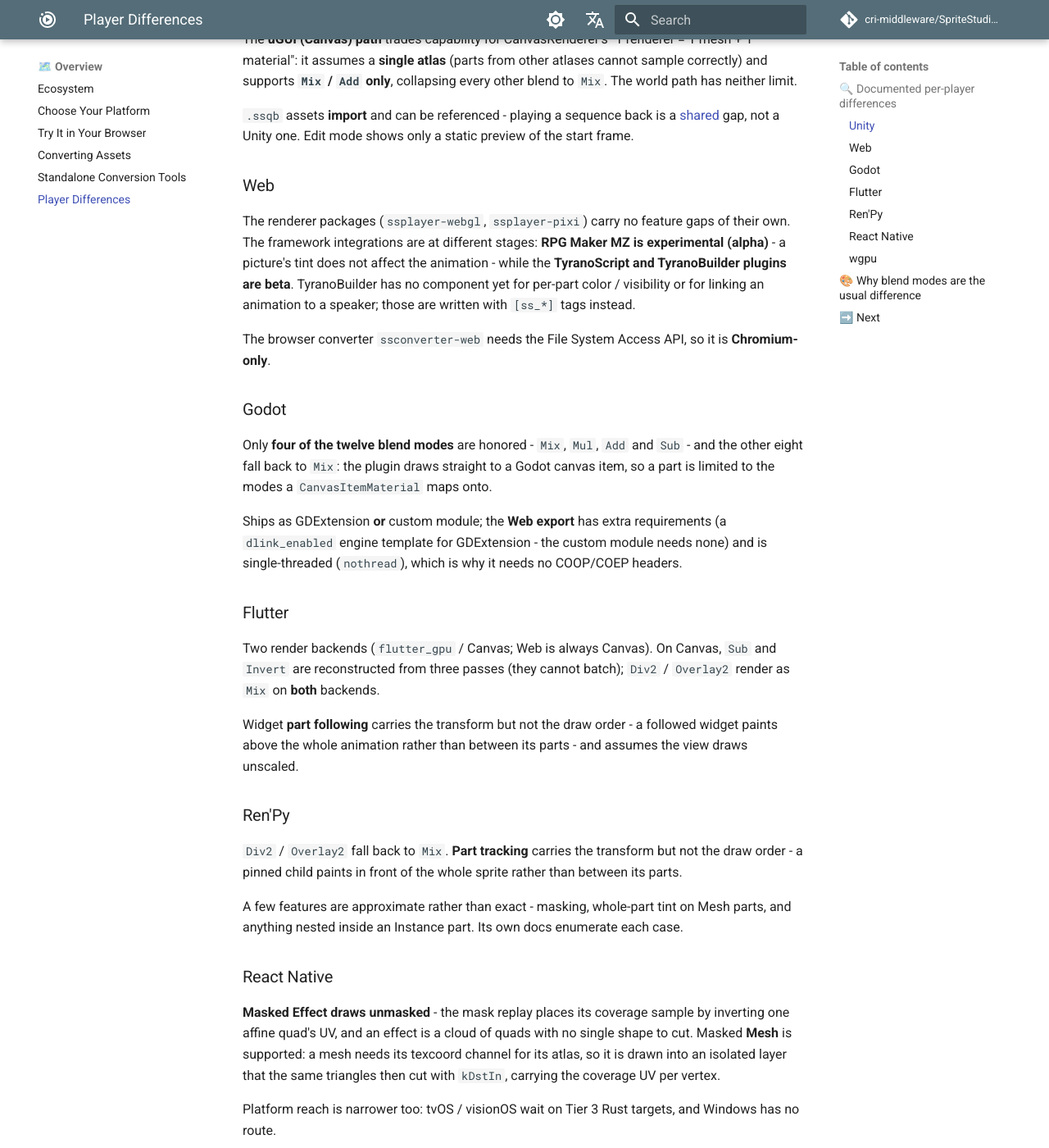
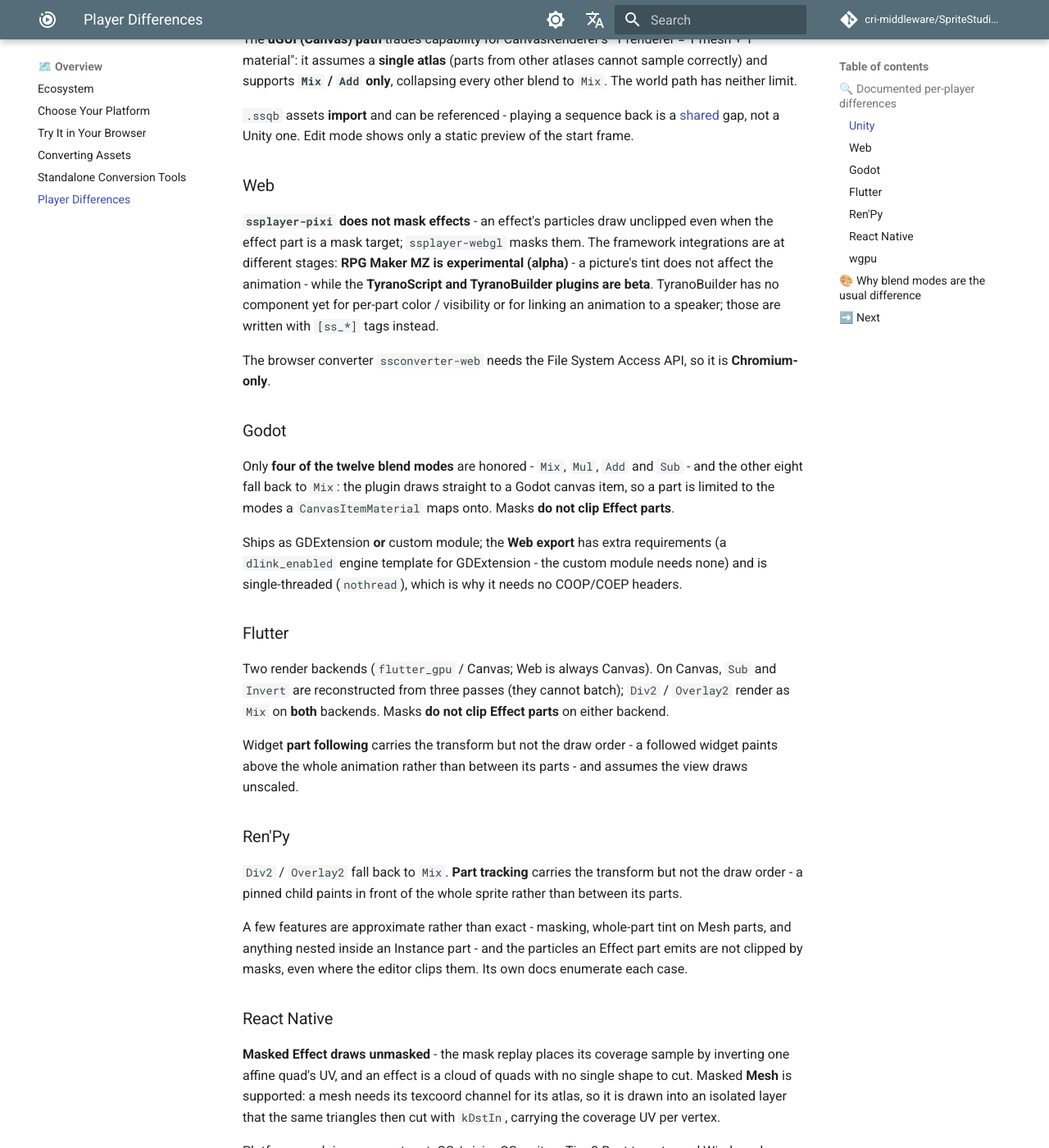
Before and after one commit to cri-middleware/SpriteStudio-Docs, an MkDocs documentation site: the page built from docs/en/overview/player-differences.md, in a window 1280 px wide and 1400 px high, scrolled down 1185 px. Shown: the whole window at 82% size. Built offline with MkDocs 1.6.1 and Material for MkDocs 9.7.7, drawn with Linux system fonts in a browser that asks for light colours; comment, search, counter and statistics services are not loaded; some of the changed text lies outside the part shown.

Commit message:
docs: name the players that do not mask effects
Web's Limitations & Scope page says ssplayer-pixi does not mask effects,
so the row saying the renderers have no gaps was wrong. Godot, Flutter
and Ren'Py say the same of their effects; React Native already had its
line here. Five of seven players leave an effect unclipped by a mask,
which makes it a difference worth naming.

```diff
--- a/docs/en/overview/player-differences.md
+++ b/docs/en/overview/player-differences.md
@@ -18,7 +18,7 @@ the core computes but leaves the player to draw or play - are in
 | Player | In short |
 |---|---|
 | **[Unity](../players/unity.md)** | The uGUI (Canvas) path carries limits the world path does not |
-| **[Web](../players/web.md)** | The renderers have no gaps; the framework integrations are at different stages |
+| **[Web](../players/web.md)** | PixiJS does not mask effects; the framework integrations are at different stages |
 | **[Godot](../players/godot.md)** | Four of the twelve blend modes are honored; the Web export has extra requirements |
 | **[Flutter](../players/flutter.md)** | Two render backends, and the Canvas one costs batching on two blends |
 | **[Ren'Py](../players/renpy.md)** | `Div2` / `Overlay2` fall back to `Mix`, and a few features are approximate |
@@ -48,10 +48,10 @@ start frame.
 
 ### Web
 
-The renderer packages (`ssplayer-webgl`, `ssplayer-pixi`) carry no feature gaps of their own. The
-framework integrations are at different stages: **RPG Maker MZ is experimental (alpha)** - a
-picture's tint does not affect the animation - while the **TyranoScript and TyranoBuilder plugins
-are beta**. TyranoBuilder has no component yet for per-part color / visibility or for linking an
+**`ssplayer-pixi` does not mask effects** - an effect's particles draw unclipped even when the effect
+part is a mask target; `ssplayer-webgl` masks them. The framework integrations are at different
+stages: **RPG Maker MZ is experimental (alpha)** - a picture's tint does not affect the animation -
+while the **TyranoScript and TyranoBuilder plugins are beta**. TyranoBuilder has no component yet for per-part color / visibility or for linking an
 animation to a speaker; those are written with `[ss_*]` tags instead.
 
 The browser converter `ssconverter-web` needs the File System Access API, so it is
@@ -61,7 +61,7 @@ The browser converter `ssconverter-web` needs the File System Access API, so it
 
 Only **four of the twelve blend modes** are honored - `Mix`, `Mul`, `Add` and `Sub` - and the
 other eight fall back to `Mix`: the plugin draws straight to a Godot canvas item, so a part is
-limited to the modes a `CanvasItemMaterial` maps onto.
+limited to the modes a `CanvasItemMaterial` maps onto. Masks **do not clip Effect parts**.
 
 Ships as GDExtension **or** custom module; the **Web export** has extra requirements (a
 `dlink_enabled` engine template for GDExtension - the custom module needs none) and is
@@ -71,7 +71,7 @@ single-threaded (`nothread`), which is why it needs no COOP/COEP headers.
 
 Two render backends (`flutter_gpu` / Canvas; Web is always Canvas). On Canvas, `Sub` and `Invert`
 are reconstructed from three passes (they cannot batch); `Div2` / `Overlay2` render as `Mix` on
-**both** backends.
+**both** backends. Masks **do not clip Effect parts** on either backend.
 
 Widget **part following** carries the transform but not the draw order - a followed widget paints
 above the whole animation rather than between its parts - and assumes the view draws unscaled.
@@ -82,7 +82,7 @@ above the whole animation rather than between its parts - and assumes the view d
 order - a pinned child paints in front of the whole sprite rather than between its parts.
 
 A few features are approximate rather than exact - masking, whole-part tint on Mesh parts, and
-anything nested inside an Instance part. Its own docs enumerate each case.
+anything nested inside an Instance part - and the particles an Effect part emits are not clipped by masks, even where the editor clips them. Its own docs enumerate each case.
 
 ### React Native
 
```
Also changed, not shown: docs/ja/overview/player-differences.md (+5 -5 lines).
